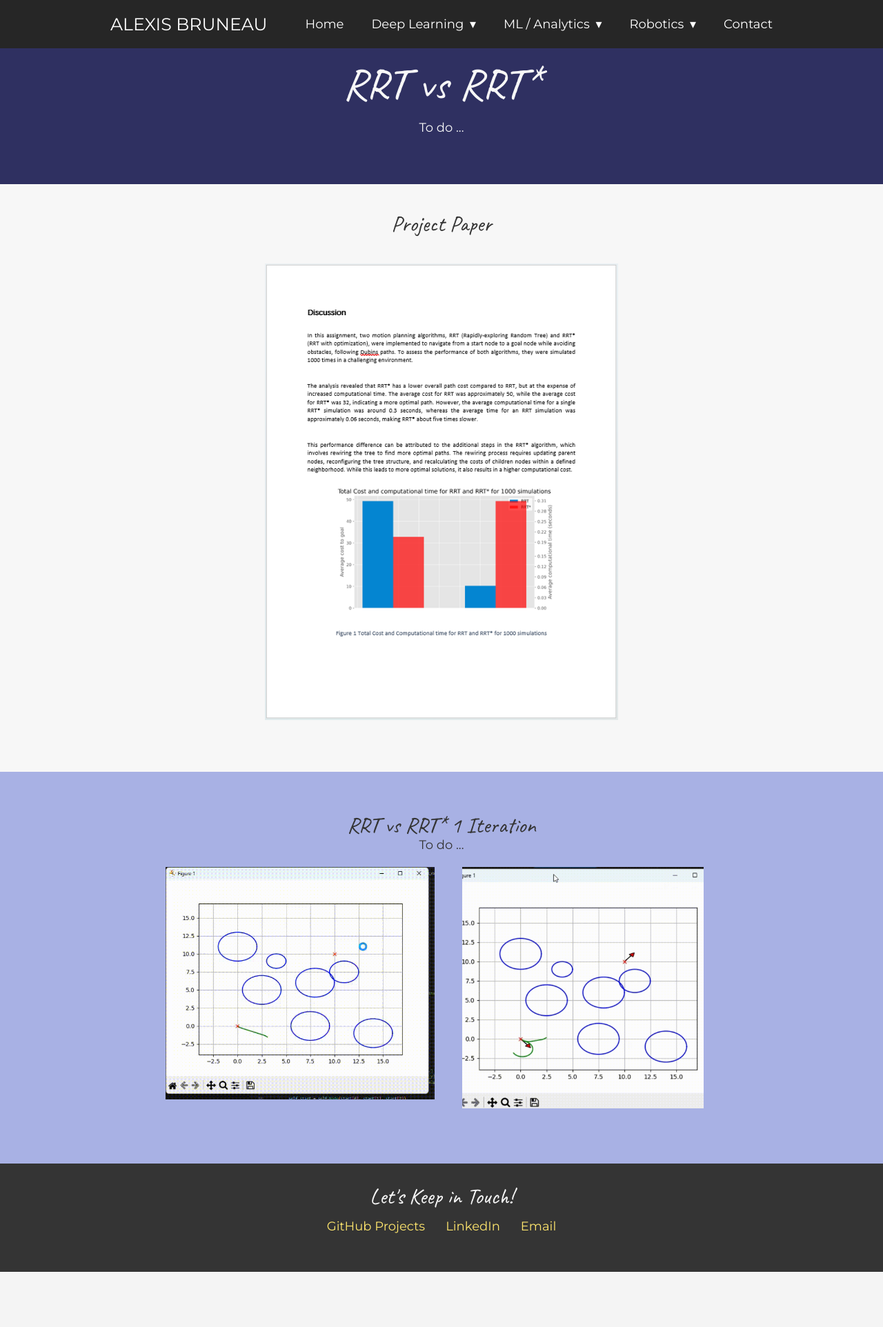
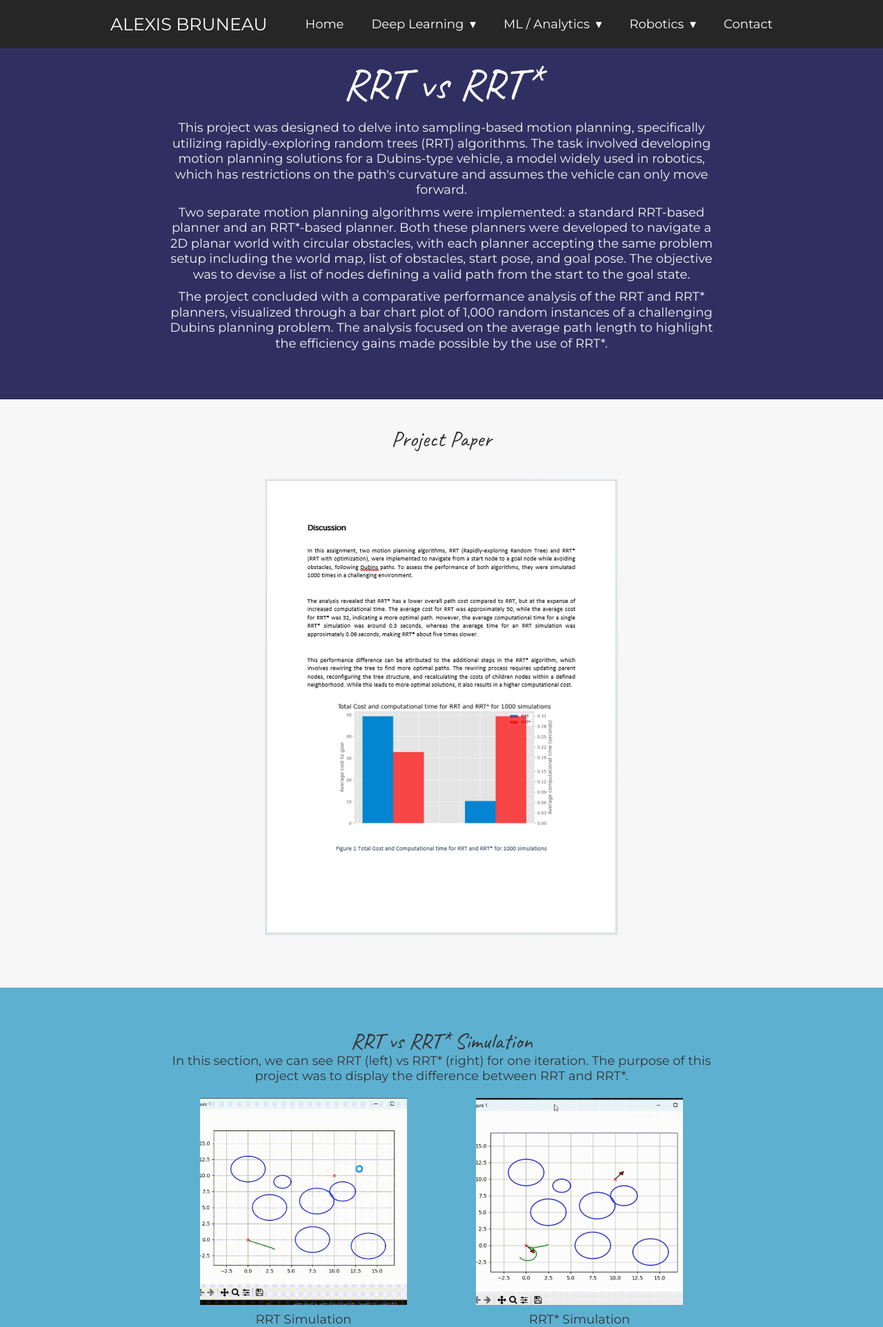
Before and after one commit to alexis-bruneau/Alexis-Website, a Flask app: template templates/RRT_vs_RRT_Start.html in a window 1280 px wide. Shown: the top 1924 px of the page at 69% size. Before the commit the page ends 1844 px from the top, so only its background shows below. Run offline with Flask 3, Linux system fonts and the light colour scheme; the template is opened without the code that fills it, so the values that code supplies are empty; some libraries are stand-ins or nearby versions.

Commit message:
Adding RRT Project

```diff
--- a/static/css/style.css
+++ b/static/css/style.css
@@ -353,8 +353,17 @@ footer {
 }
 
 
+.image-wrapper-edge {
+    display: flex;
+    flex-direction: column;
+    justify-content: center;
+    align-items: center;
+}
 
-
+.image-caption {
+    margin-top: 10px;
+    font-size: 18px;
+}
 
 
 
--- a/templates/RRT_vs_RRT_Start.html
+++ b/templates/RRT_vs_RRT_Start.html
@@ -22,7 +22,20 @@
       <div class="content-wrap">
         <h1>RRT vs RRT* </h1>
         <p>
-            To do ...
+          This project was designed to delve into sampling-based motion planning, specifically utilizing rapidly-exploring random trees (RRT) algorithms.
+          The task involved developing motion planning solutions for a Dubins-type vehicle, a model widely used in robotics, which has restrictions on the path's
+          curvature and assumes the vehicle can only move forward.
+        </p>
+
+        <p>
+          Two separate motion planning algorithms were implemented: a standard RRT-based planner and an RRT*-based planner. Both these planners were developed to navigate
+          a 2D planar world with circular obstacles, with each planner accepting the same problem setup including the world map, list of obstacles, start pose, and goal pose.
+          The objective was to devise a list of nodes defining a valid path from the start to the goal state.
+        </p>
+
+        <p>
+          The project concluded with a comparative performance analysis of the RRT and RRT* planners, visualized through a bar chart plot of 1,000 random instances of a challenging
+           Dubins planning problem. The analysis focused on the average path length to highlight the efficiency gains made possible by the use of RRT*.
         </p>
 
       </div>
@@ -45,22 +58,57 @@
         </div>
       </section>
 
-      <section class="Robot_Arm_YOLO">
-        <div class="content-wrap">
-          <h2>RRT vs RRT* 1 Iteration</h2>
 
-            <p>
-            To do ...
-            <div class="image-container">
-                <div class="image-wrapper">
-                  <img src="/static/images/RRT_Result.gif" alt="RRT Gif">
-                </div>
-                <div class="image-wrapper">
-                  <img src="/static/images/RRT_Star_Result.gif" alt="RRT Start Gif">
-                </div>
-              </div>
+
+      <section class="Robot_Arm_Grasping_Dark_Blue">
+        <div class="content-wrap text-center">
+          <h2>RRT vs RRT* Simulation</h2>
+          <p>
+            In this section, we can see RRT (left) vs RRT* (right) for one iteration. The purpose of this project
+            was to display the difference between RRT and RRT*.
+          </p>
+
+          <div class="image-container-2-image">
+            <div class="image-wrapper-edge">
+              <img src="/static/images/RRT_Result.gif" alt="Image 1">
+              <div class="image-caption">RRT Simulation</div>
+            </div>
+            <div class="image-wrapper-edge">
+              <img src="/static/images/RRT_Star_Result.gif" alt="Image 2">
+              <div class="image-caption">RRT* Simulation</div>
+            </div>
+          </div>
         </div>
-      </section>
+    </section>
+
+    <section class="Robot_Arm_Grasping">
+      <div class="content-wrap text-center">
+        <h2>Average Cost & Computational Time</h2>
+        <p>
+          In this section, RRT and RRT* was tested for 1000 simulations and its average cost and computational time were compared.
+          The results were as expected where the average cost was higher for RRT with a score of 50 and RRT* having 32. On the other side,
+          RRT computational time was much lower with average time of 0.06 seconds per iteration while RRT* had an average time of 0.3 seconds.
+          The figures underneath displays the results of the average cost and computational and an overlay of the result of RRT and RRT* path for single simulations.
+        </p>
+
+        <div class="image-container text-center">
+          <img src="/static/images/RRT_1000_Simulation_Result.png" alt="Results">
+          <div class="image-caption">Comparisson Results</div>
+        </div>
+
+        <div class="image-container-2-image">
+          <div class="image-wrapper-edge">
+            <img src="/static/images/RRT_RRT_Star_Sim1.png" alt="Image 1">
+            <div class="image-caption">RRT vs RRT Simulation 1</div>
+          </div>
+          <div class="image-wrapper-edge">
+            <img src="/static/images/RRT_RRT_Star_Sim2.png" alt="Image 2">
+            <div class="image-caption">RRT vs RRT Simulation 2</div>
+          </div>
+        </div>
+      </div>
+  </section>
+
 
       <footer>
         <div id="contact"></div>
--- a/templates/menu_bar.html
+++ b/templates/menu_bar.html
@@ -32,14 +32,11 @@
           <a href="#!">Robotics</a>
           <ul class="nav-dropdown">
               <li>
-                  <a href="Robot_Arm.html">Robotic Dishwasher Arm</a>
-              </li>
-              <li>
                 <a>Computer Vision</a>
                 <ul class="sub-menu">
+                  <li><a href="Robot_Arm.html">Robotic Dishwasher Arm</a></li>
                   <li><a href="People Tracker.html">Crowd Flow</a></li>
                   <li><a href="Point_Cloud.html">Perception and Point Cloud Registration</a></li>
-                  <li><a href="Robot_Arm.html">Robotic Dishwasher Arm</a></li>
                 </ul>
               </li>
               <li>
```
Also changed, not shown: static/images/RRT_1000_Simulation_Result.png (added), static/images/RRT_RRT_Star_Sim1.png (added), static/images/RRT_RRT_Star_Sim2.png (added).
